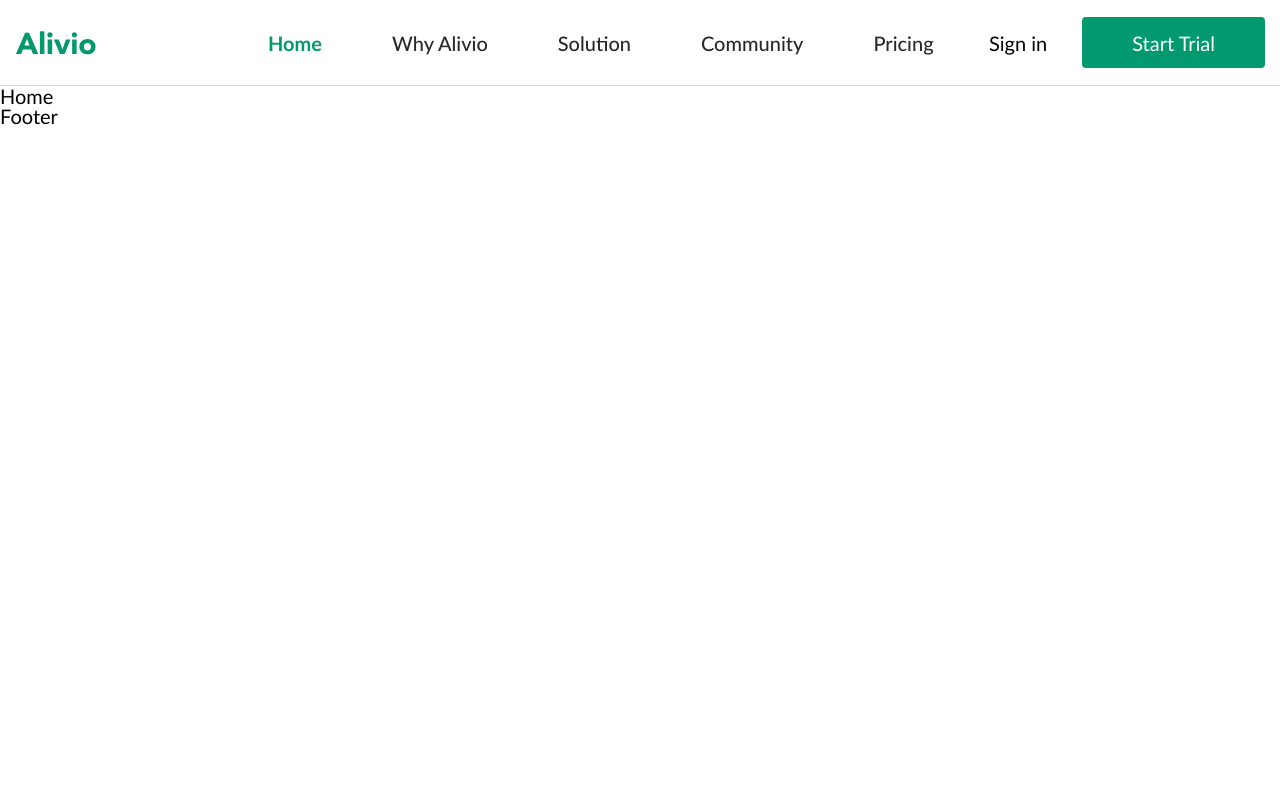
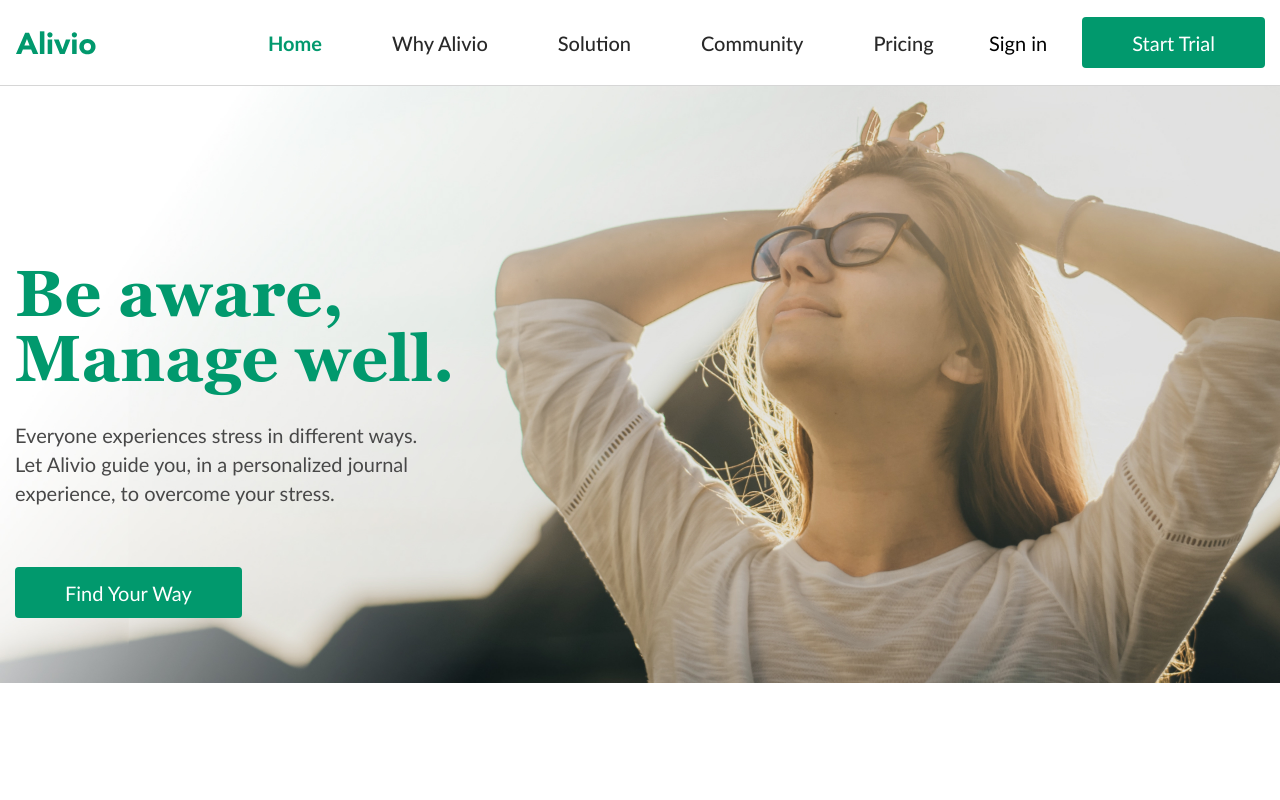
Before and after one commit to dudkinsa/react-alivio-landing-page, a React (Create React App) app: page / in a window 1280 px wide. Shown: the top 800 px of the page. Built offline with nearby package versions, Linux system fonts and the light colour scheme.

Commit message:
Create page Home

```diff
--- a/src/App.scss
+++ b/src/App.scss
@@ -29,6 +29,10 @@
     --btn-hover: var(--green);
 
     --text-color:var(--black);
+
+    /* Home */
+    --title-color: var(--green);
+    --home-text: var(--gray);
 }
 
 body,html{
@@ -36,6 +40,30 @@ body,html{
     font-weight: 400;
     font-size: 20px;
     color: var(--text-color);
+}
+/* Buttons */
+/* Syandard button */
+.btn, a.btn {
+    min-height: 51px;
+    display: flex;
+    justify-content: center;
+    align-items: center;
+
+    background-color: var(--btn-color);
+    padding: 0 50px;
+    color: var(--btn-text);
+    font-size: 20px;
+    font-weight: 400;
+    border-radius: 4px;
+    transition: 0.2s ease;
+  }
+  .btn:hover {
+    opacity: 0.8;
+  }
+
+  /* Big buttons */
+  .btn-big a.btn-big{
+    min-height: 65px;
 }
 
 /* Utility */
--- a/src/Layout/Header/header.scss
+++ b/src/Layout/Header/header.scss
@@ -50,22 +50,3 @@
     color: var(--btn-hover);
   }
 }
-
-.btn,
-Navlink.btn {
-  min-height: 51px;
-  display: flex;
-  justify-content: center;
-  align-items: center;
-
-  background-color: var(--btn-color);
-  padding: 0 50px;
-  color: var(--btn-text);
-  font-size: 20px;
-  font-weight: 400;
-  border-radius: 4px;
-  transition: 0.2s ease;
-}
-.btn:hover {
-  opacity: 0.8;
-}
--- a/src/Pages/Home/Home.jsx
+++ b/src/Pages/Home/Home.jsx
@@ -1,10 +1,30 @@
 import React from 'react';
-import '../Home/home.scss'
+import '../Home/home.scss';
+import homeBg from '../../assets/img/home-bg.jpg'
 
 const Home = () => {
   return (
-    <div>Home</div>
-  )
-}
+    <div className="home">
+      <div className="container">
+        <div className="home__content">
+          <h1 className="home__title"> Be aware, Manage well.</h1>
+          <div className="home__text">
+            <p>
+              Everyone experiences stress in different ways. Let Alivio guide
+              you, in a personalized journal experience, to overcome your
+              stress.
+            </p>
+          </div>
+          <div className="home__btn">
+            <a className='btn btn-big' href="#!">Find Your Way</a>
+          </div>
+        </div>
+      </div>
+      <div className="home__img-big">
+        <img src= {homeBg} alt="Girl" />
+      </div>
+    </div>
+  );
+};
 
-export default Home
+export default Home;
--- a/src/Pages/Home/home.scss
+++ b/src/Pages/Home/home.scss
@@ -0,0 +1,42 @@
+.home {
+  padding: 175px 0;
+  min-height: 895px;
+  position: relative;
+
+  &__content {
+    max-width: 440px;
+  }
+
+  &__title {
+    margin-bottom: 30px;
+    color: var(--title-color);
+    font-weight: 700;
+    font-size: 65px;
+    font-family: 'Georgia', sans-serif;
+  }
+
+  &__text {
+    color: var(--home-text);
+    line-height: 144.5%;
+    margin-bottom: 60px;
+    max-width: 430px;
+  }
+
+  &__btn {
+    display: flex;
+  }
+
+  &__img-big {
+    position: absolute;
+    left: 0;
+    top: 0;
+
+	z-index: -1;
+  }
+
+  &__img-big img{
+	width: 100%;
+	height: 100%;
+	object-fit: cover;
+  }
+}
```
Also changed, not shown: src/assets/img/home-bg.jpg (added).
